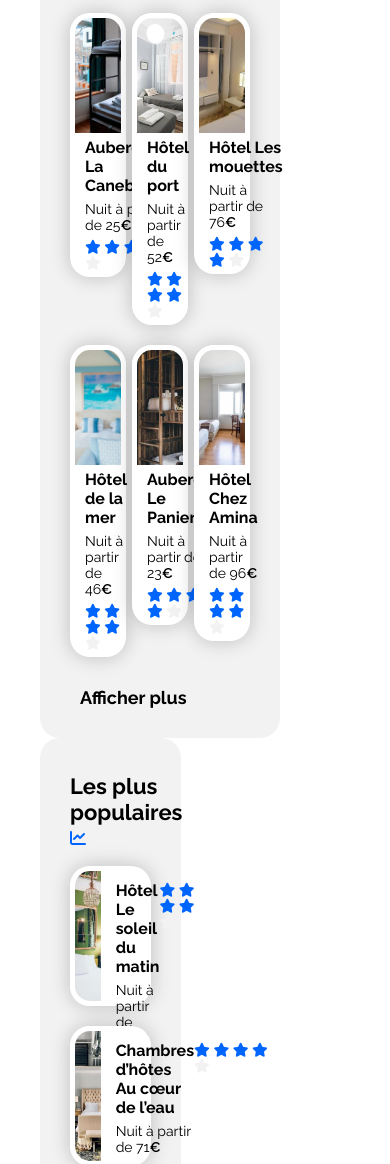
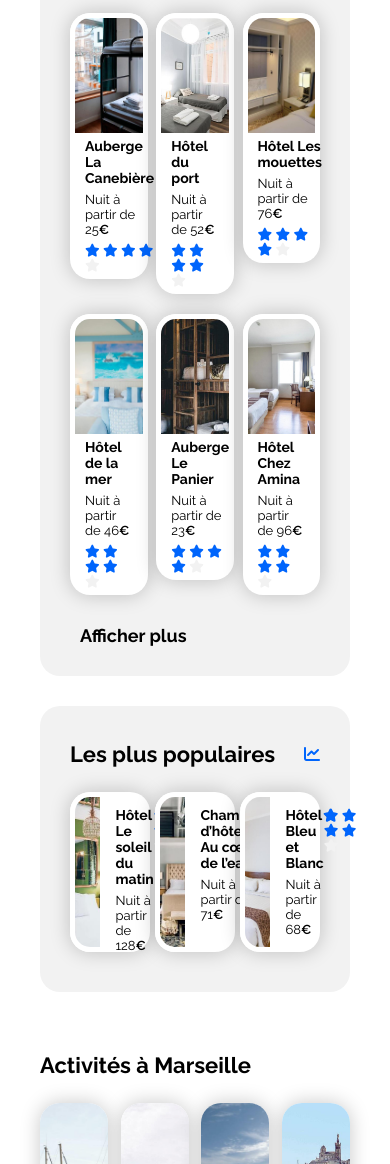
Before and after one commit to Xylobyte/Booki, a plain HTML site: page index.html in a window 390 px wide. Shown: the part 836-2000 px from the top of the page. Drawn offline with Linux system fonts and the light colour scheme.

Commit message:
Add responsive for tablette

```diff
--- a/css/style.css
+++ b/css/style.css
@@ -130,8 +130,8 @@ i.mobile-show {
 }
 
 #hosting {
-    width: 58%;
-    margin-right: 20px;
+    width: 57%;
+    margin-right: 10px;
 }
 
 #hosting h2 {
@@ -140,7 +140,7 @@ i.mobile-show {
 
 /* Hosting favorites section */
 #hosting-fav {
-    width: 26%;
+    width: 28%;
 }
 
 #hosting-fav .head {
@@ -222,3 +222,44 @@ footer ul {
 footer li {
     margin: 10px 0;
 }
+
+/* Media query tablette */
+@media all and (max-width: 992px) {
+    h3 {
+        font-size: 14px;
+    }
+
+    .card p, .card .stars {
+        font-size: 13px;
+    }
+
+    .flex.mobile-column {
+        flex-direction: column;
+    }
+
+    .flex.tablette-row-justify {
+        flex-direction: row;
+        justify-content: space-between;
+    }
+
+    #hosting {
+        width: auto;
+        margin: 0 0 30px 0;
+    }
+
+    #hosting-fav {
+        width: auto;
+    }
+
+    #hosting-fav .card {
+        width: 32%;
+    }
+
+    #hosting-fav .card article {
+        height: 160px;
+    }
+
+    #activities .card img {
+        height: 200px;
+    }
+}
--- a/index.html
+++ b/index.html
@@ -78,7 +78,7 @@
             </p>
         </section>
 
-        <section class="flex space-between">
+        <section class="flex space-between mobile-column">
             <section class="bg-section flex column" id="hosting">
                 <h2>Hébergements à Marseille</h2>
 
@@ -190,7 +190,7 @@
                     <i class="fa-solid fa-chart-line"></i>
                 </div>
 
-                <div class="flex column">
+                <div class="flex column tablette-row-justify">
                     <a class="card" href="#">
                         <article class="flex row">
                             <img alt="Hôtel Le soleil du matin" src="assets/hebergements/4_small/emile-guillemot-Bj_rcSC5XfE-unsplash.jpg">
```
